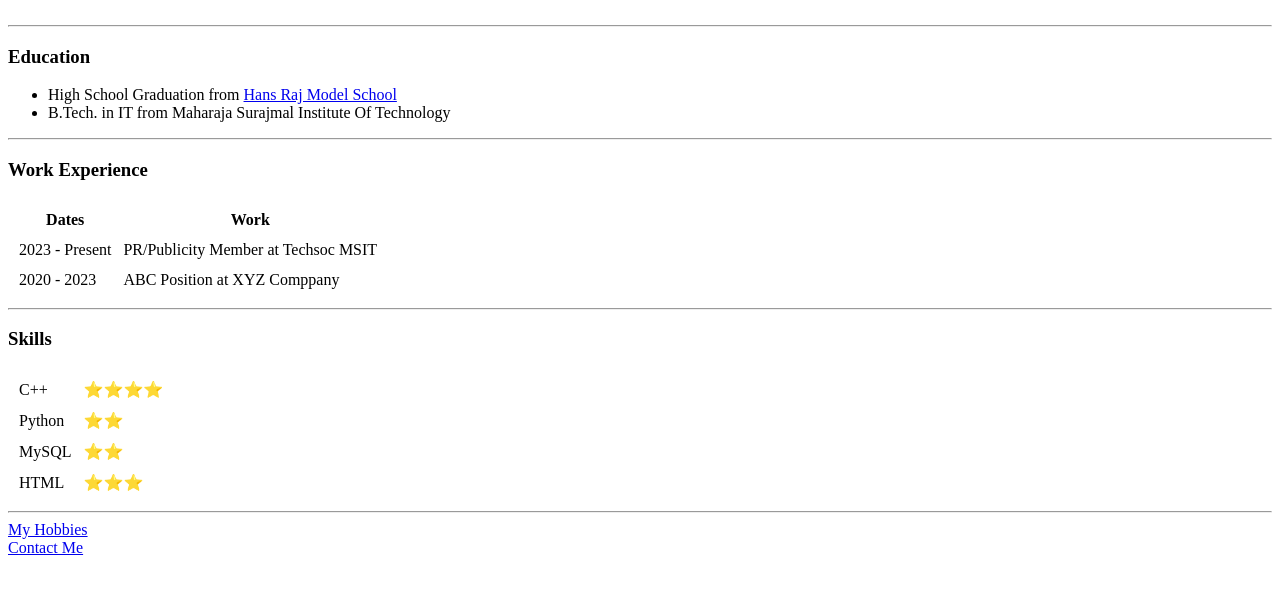
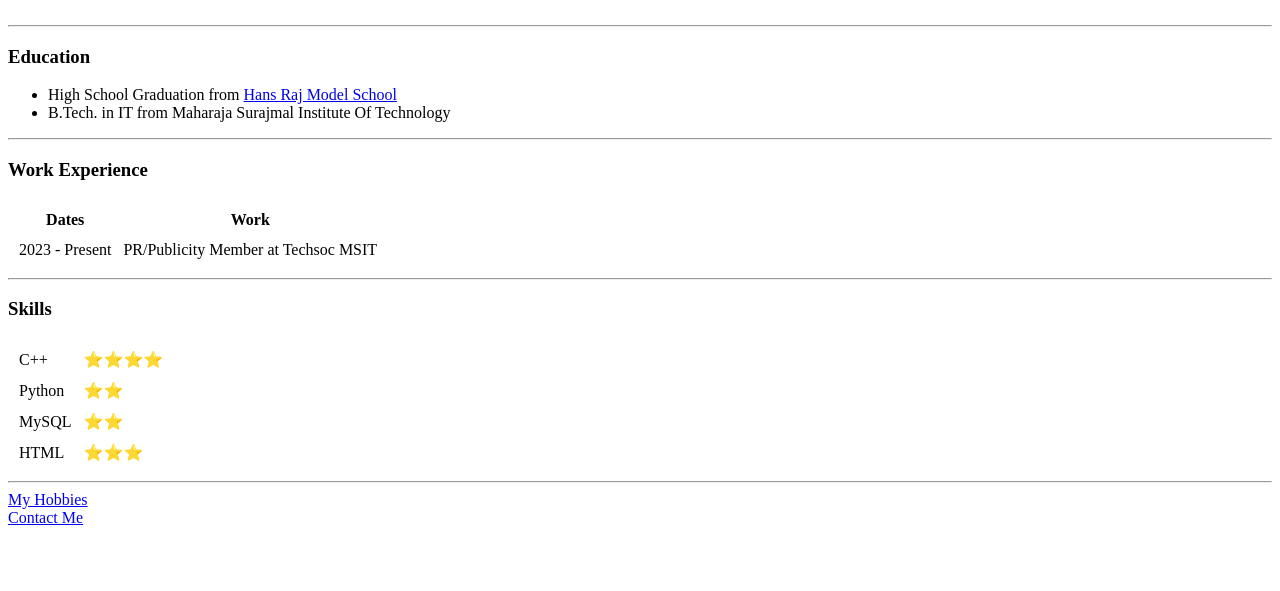
Before and after one commit to harsh-sethi/CV, a plain HTML site: page index.html in a window 1280 px wide. Shown: the part 181-772 px from the top of the page. Drawn offline with Linux system fonts and the light colour scheme.

Commit message:
Update index.html

```diff
--- a/index.html
+++ b/index.html
@@ -36,10 +36,6 @@
                 <td>2023 - Present</td>
                 <td>PR/Publicity Member at Techsoc MSIT</td>
             </tr>
-            <tr>
-                <td>2020 - 2023</td>
-                <td>ABC Position at XYZ Comppany</td>
-            </tr>
         </tbody>
         <tfoot>
 
```
